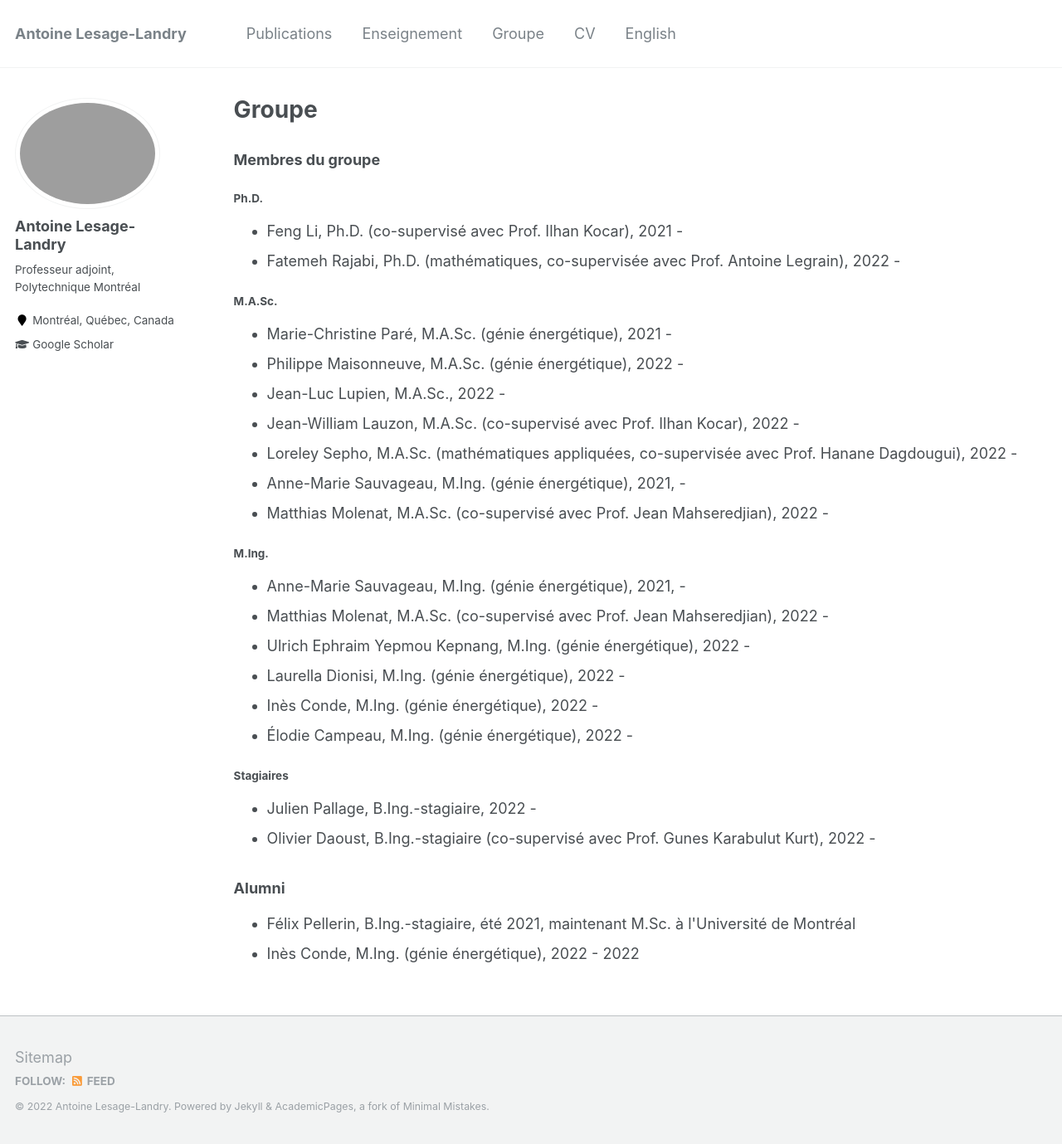
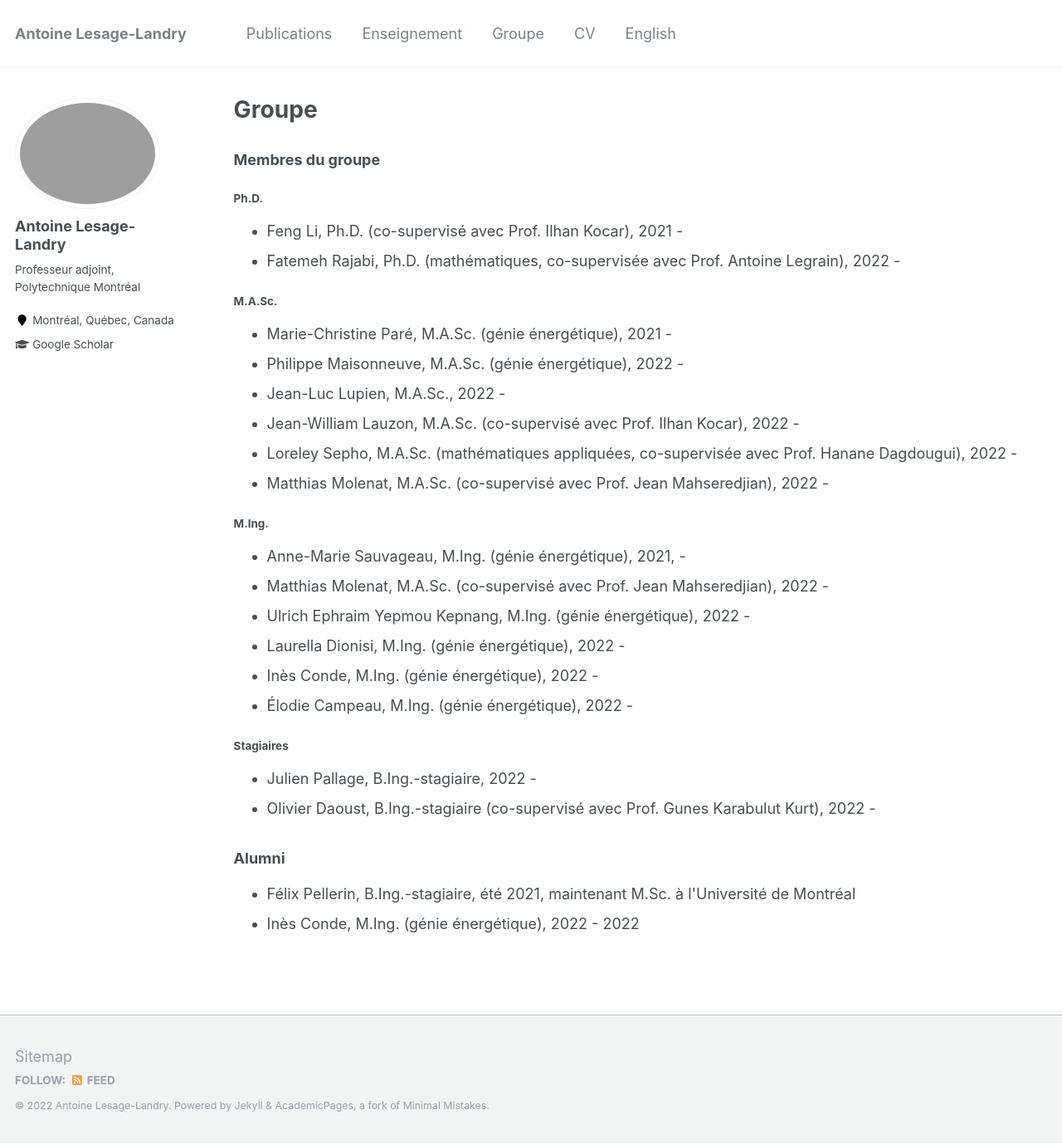
Before and after one commit to alesagelandry/fr, a Jekyll site: the page built from _pages/group.html, in a window 1280 px wide and 1379 px high. Shown: the whole window at 83% size. Built offline with Jekyll 4.4.1, drawn with Linux system fonts in a browser that asks for light colours.

Commit message:
Update group.html

```diff
--- a/_pages/group.html
+++ b/_pages/group.html
@@ -28,7 +28,6 @@ author_profile: true
 <li>Jean-Luc Lupien, M.A.Sc., 2022 - </li>
 <li>Jean-William Lauzon, M.A.Sc. (co-supervisé avec Prof. Ilhan Kocar), 2022 - </li>
 <li>Loreley Sepho, M.A.Sc. (mathématiques appliquées, co-supervisée avec Prof. Hanane Dagdougui), 2022 - </li>
-<li>Anne-Marie Sauvageau, M.Ing. (génie énergétique), 2021, - </li>
 <li>Matthias Molenat, M.A.Sc. (co-supervisé avec Prof. Jean Mahseredjian), 2022 - </li>
 
 </ul>
```
